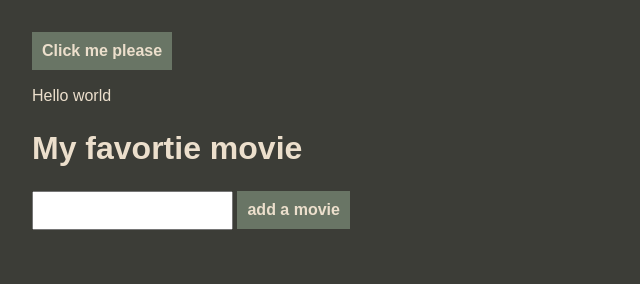
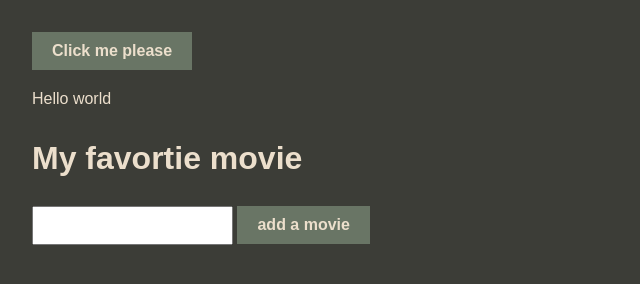
Before and after one commit to jerwinq19/date-planner, a plain HTML site: page index.html in a window 1280 px wide. Shown: the whole page, without its empty margins (0-640 px from the left). Drawn offline with Linux system fonts and the light colour scheme.

Commit message:
update something

```diff
--- a/script.js
+++ b/script.js
@@ -26,6 +26,7 @@ function add_movie() {
 
      const test = document.createTextNode(list_value)
      // append the to the Un-orderd list
+     // input validation
      if (list_value == "") {
           alert("You must put something...")
      } else {
--- a/style.css
+++ b/style.css
@@ -1,5 +1,5 @@
 body {
-     line-height: 1.3;
+     line-height: 1.6;
      font-family: Arial, sans-serif;
      padding: 2rem;
      margin: 0px;
@@ -9,19 +9,22 @@ body {
 }
 
 button {
-     padding: 10px;
+     padding: 10px 20px;
      font-size: 1em;
      font-weight: 800;
      background-color: #697565;
      color: #ECDFCC;
      border: none;
+     cursor: pointer;
+}
+
+button:hover {
+     background-color: #0056b3;
 }
 
 input {
      padding: 10px;
 }
-
-
 ul {
      list-style-type: none;
      padding: 0;
```
